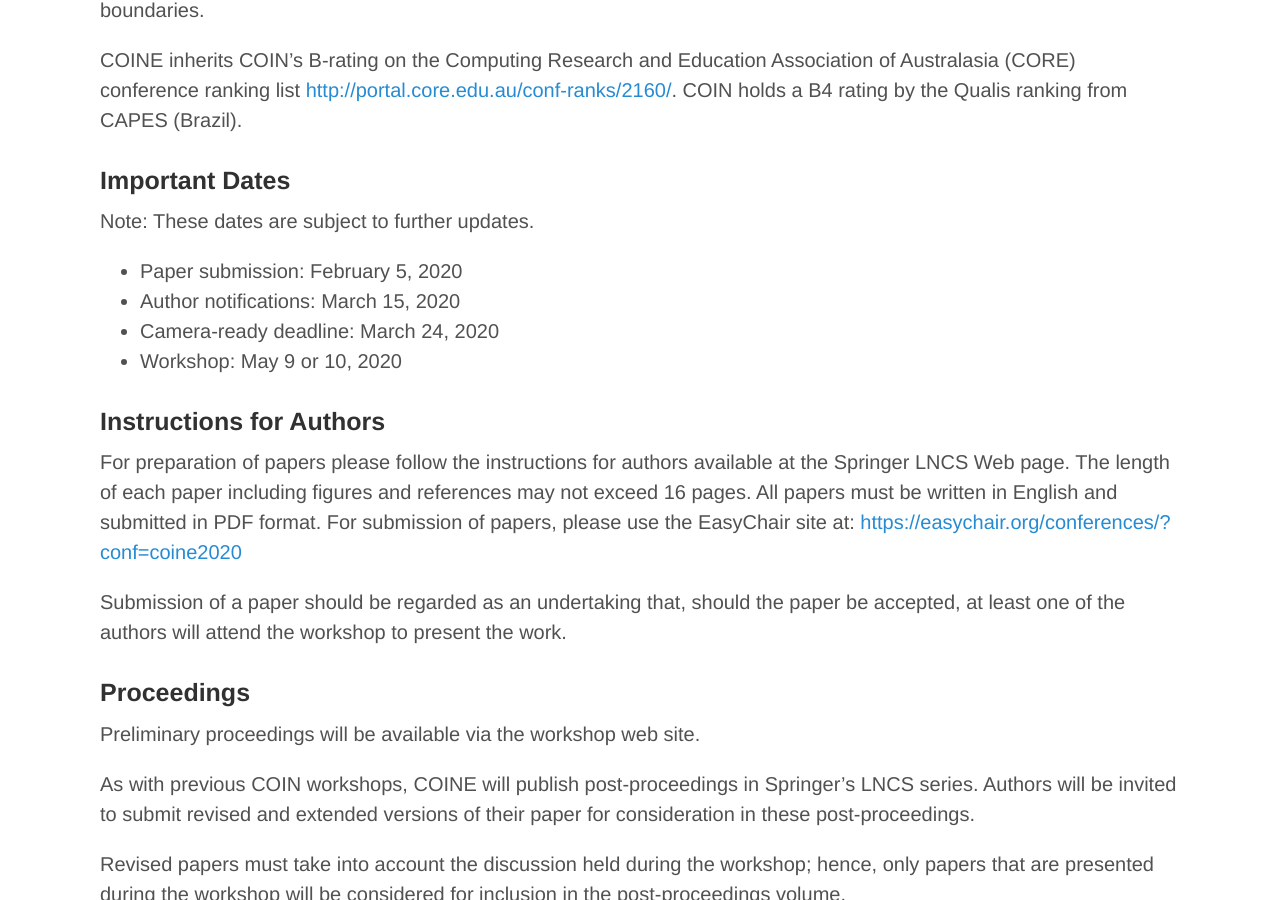
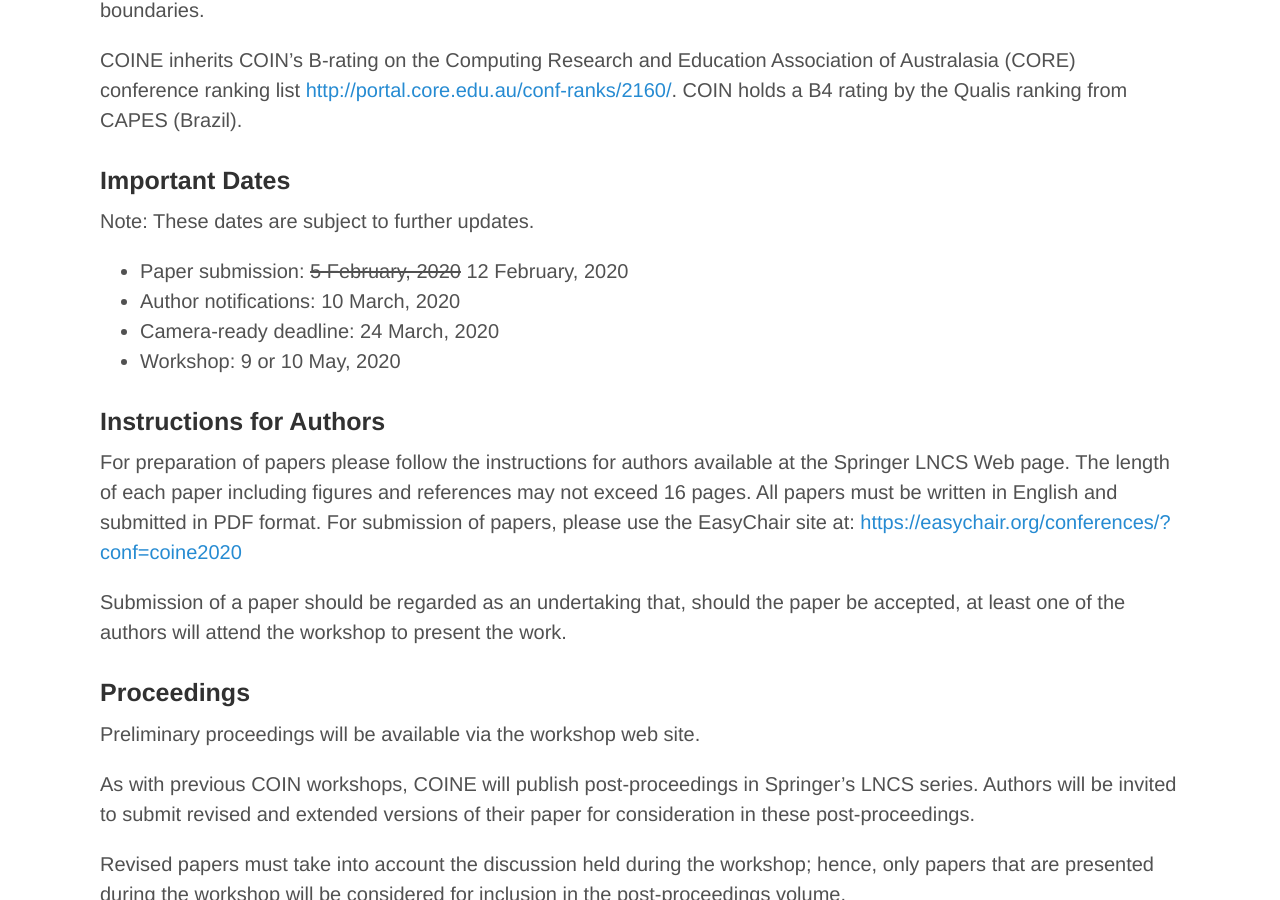
Before and after one commit to coin-workshop/coine-2020-new-zealand, a Jekyll site: the page built from call_for_papers.md, in a window 1280 px wide and 900 px high, scrolled down 1517 px. Built offline with Jekyll 4.4.1, drawn with Linux system fonts in a browser that asks for light colours; some of the changed text lies outside the part shown.

Commit message:
Update deadlines.

```diff
--- a/call_for_papers.md
+++ b/call_for_papers.md
@@ -9,7 +9,7 @@ COINE 2020 is co-located with the International Conference on Autonomous Agents
 Auckland, New Zealand, 9-13 May, 2020
 (https://aamas2020.conference.auckland.ac.nz/)
 
-### *Submission deadline: 5 February, 2020 (more details below)*
+### *Submission deadline: ~~5 February, 2020~~ 12 February, 2020 (more details below)*
 
 ### Overview
 
@@ -38,10 +38,10 @@ COINE inherits COIN's B-rating on the Computing Research and Education Associati
 
 Note: These dates are subject to further updates.
 
-- Paper submission: February 5, 2020
-- Author notifications: March 15, 2020
-- Camera-ready deadline: March 24, 2020
-- Workshop: May 9 or 10, 2020
+- Paper submission: ~~5 February, 2020~~ 12 February, 2020
+- Author notifications: 10 March, 2020
+- Camera-ready deadline: 24 March, 2020
+- Workshop: 9 or 10 May, 2020
 
 <!---
 - February 7, 2020 February 17, 2017: Deadline for paper submissions
```
